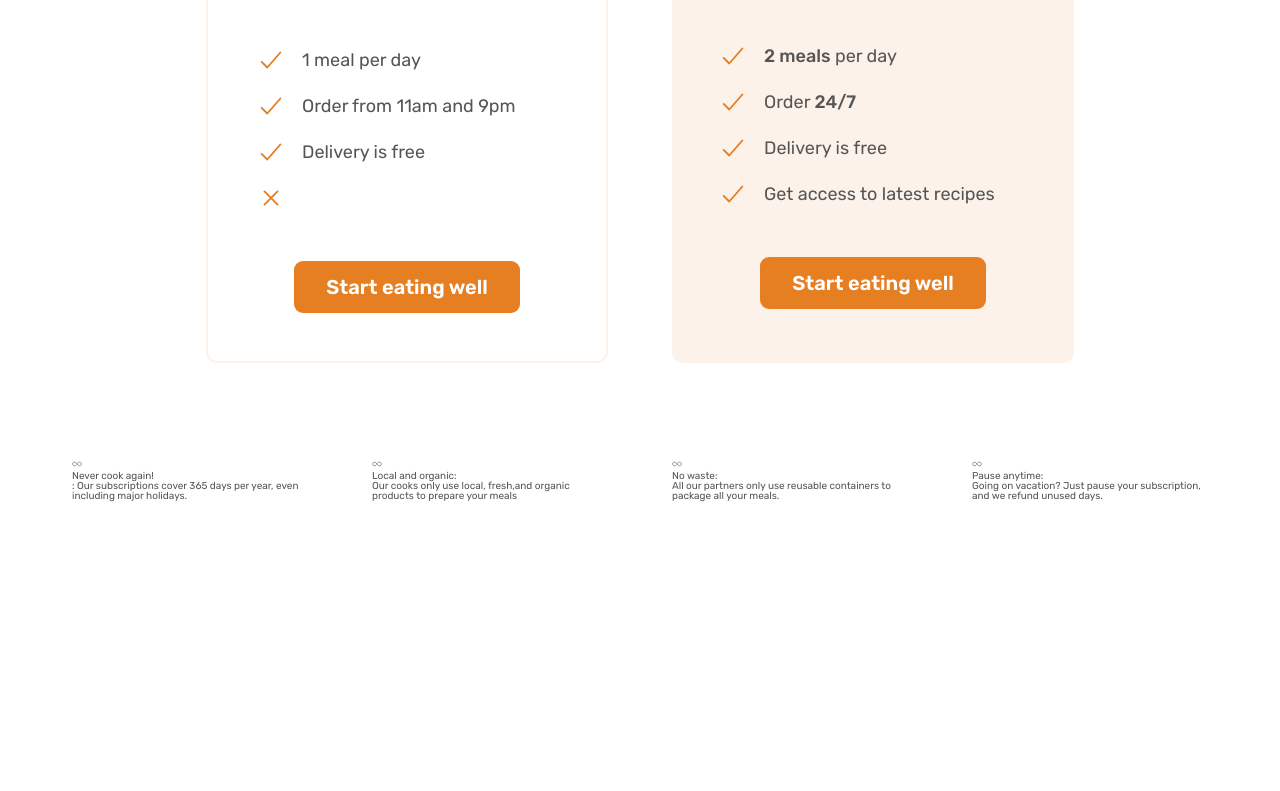
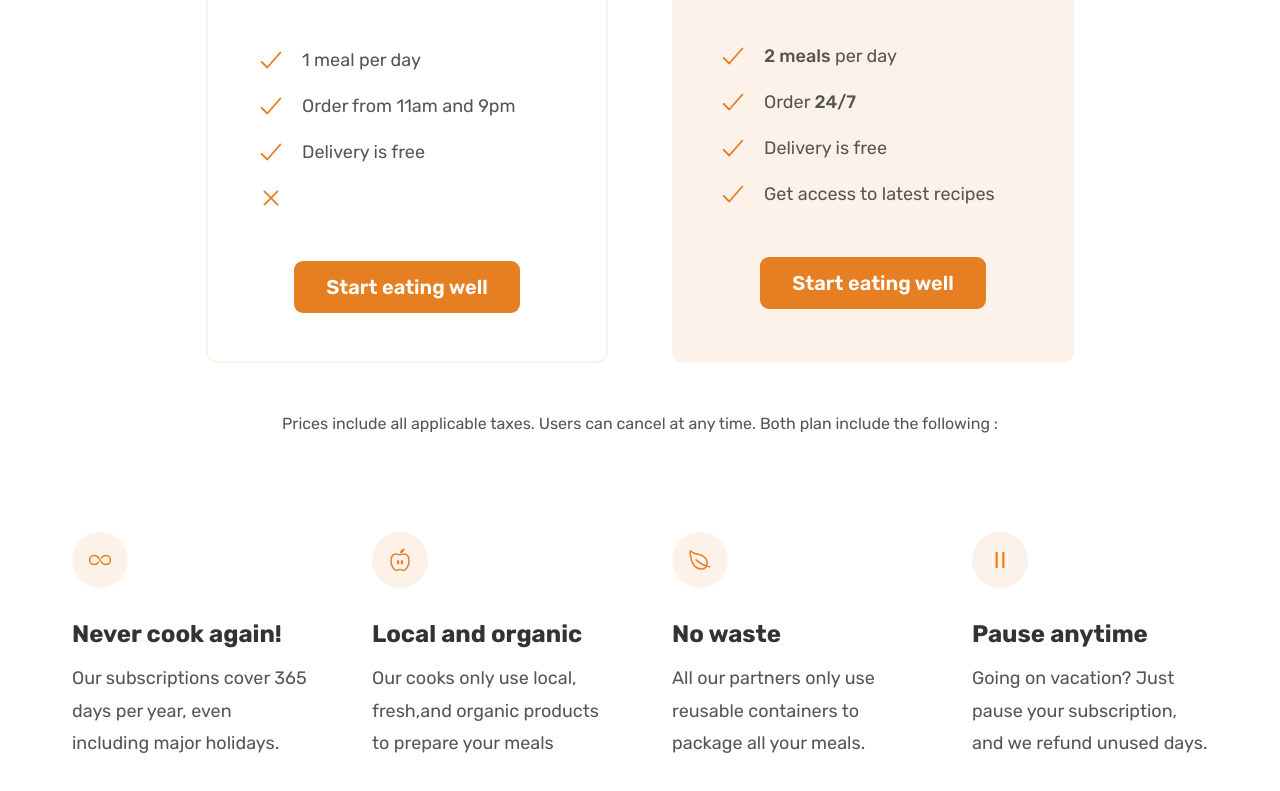
Before and after one commit to sepide-rezzayi/omnifood-web-desktop, a website: page index.html in a window 1280 px wide. Shown: the part 5100-5891 px from the top of the page. Before the commit the page ends 5793 px from the top, so only its background shows below. Drawn offline with nearby package versions, Linux system fonts and the light colour scheme.

Commit message:
the end of feature section

```diff
--- a/css/style.css
+++ b/css/style.css
@@ -326,7 +326,6 @@ body {
   grid-template-columns: 1fr 1fr;
   gap: 4.8rem;
   column-gap: 8rem;
-
 }
 
 .testmonial-img {
@@ -343,7 +342,7 @@ body {
 
 .tetstmonial-name {
   font-size: 1.6rem;
-  color: #6F6f6f;
+  color: #6f6f6f;
 }
 
 /* !gallory  */
@@ -368,7 +367,6 @@ body {
   transform: scale(1.1);
 }
 
-
 /* ?pricing section */
 
 .section-pricing {
@@ -376,18 +374,15 @@ body {
 }
 
 .pricing-plan {
-
   border-radius: 11px;
 
   width: 75%;
-
 }
 
 .pricing-plan--starter {
   justify-self: end;
   border: 2px solid #fdf2e9;
   padding: 4.8rem;
-
 }
 
 .pricing-plan--complete {
@@ -421,7 +416,6 @@ body {
   font-weight: 600;
   color: #333333;
   margin-bottom: 1.6rem;
-
 }
 
 .paln-price span {
@@ -437,17 +431,42 @@ body {
   text-transform: uppercase;
   letter-spacing: 0.75;
   margin-bottom: 3.2rem;
-
 }
 
 .paln-text {
   font-size: 1.6rem;
   line-height: 1.6;
-  color: #6F6f6f;
+  color: #6f6f6f;
 }
 
 .plan-sing-up {
   text-align: center;
   margin-top: 4.8rem;
+}
+.plan-details {
+  font-size: 1.6rem;
+  line-height: 1.6;
+  text-align: center;
+}
 
+.featre-title {
+  font-size: 2.4rem;
+  color: #333333;
+  font-weight: 700;
+  margin-bottom: 1.6rem;
 }
+
+.feature-text {
+  font-size: 1.8rem;
+  line-height: 1.8;
+}
+
+.feature-icon {
+  padding: 1.6rem;
+  border-radius: 50%;
+  background-color: #fdf2e9;
+  color: #e67e22;
+  height: 2.4rem;
+  width: 2.4rem;
+  margin-bottom: 3.2rem;
+}
--- a/index.html
+++ b/index.html
@@ -421,7 +421,7 @@
           <span class="subheading">Pricing</span>
           <h2 class="heading-secndary">Eating well without breaking bank</h2>
         </div>
-        <div class="container grid grid-2-cols">
+        <div class="container grid grid-2-cols margin-bottom-md">
           <div class="pricing-plan pricing-plan--starter">
             <header class="plan-header">
               <p class="plan-name">Starter</p>
@@ -480,34 +480,41 @@
             </div>
           </div>
         </div>
+        <div class="container grid">
+          <aside class="plan-details">
+            Prices include all applicable taxes. Users can cancel at any time.
+            Both plan include the following :
+          </aside>
+        </div>
+        <!-- !feature -->
         <div class="container grid grid-4-cols">
           <div class="featured">
-            <ion-icon class="feture-icon" name="infinite-outline"></ion-icon>
+            <ion-icon class="feature-icon" name="infinite-outline"></ion-icon>
             <p class="featre-title">Never cook again!</p>
             <p class="feature-text">
-              : Our subscriptions cover 365 days per year, even including major
+              Our subscriptions cover 365 days per year, even including major
               holidays.
             </p>
           </div>
           <div class="featured">
-            <ion-icon class="feture-icon" name="infinite-outline"></ion-icon>
-            <p class="featre-title">Local and organic:</p>
+            <ion-icon class="feature-icon" name="nutrition-outline"></ion-icon>
+            <p class="featre-title">Local and organic</p>
             <p class="feature-text">
               Our cooks only use local, fresh,and organic products to prepare
               your meals
             </p>
           </div>
           <div class="featured">
-            <ion-icon class="feture-icon" name="infinite-outline"></ion-icon>
-            <p class="featre-title">No waste:</p>
+            <ion-icon class="feature-icon" name="leaf-outline"></ion-icon>
+            <p class="featre-title">No waste</p>
             <p class="feature-text">
               All our partners only use reusable containers to package all your
               meals.
             </p>
           </div>
           <div class="featured">
-            <ion-icon class="feture-icon" name="infinite-outline"></ion-icon>
-            <p class="featre-title">Pause anytime:</p>
+            <ion-icon class="feature-icon" name="pause-outline"></ion-icon>
+            <p class="featre-title">Pause anytime</p>
             <p class="feature-text">
               Going on vacation? Just pause your subscription, and we refund
               unused days.
```
